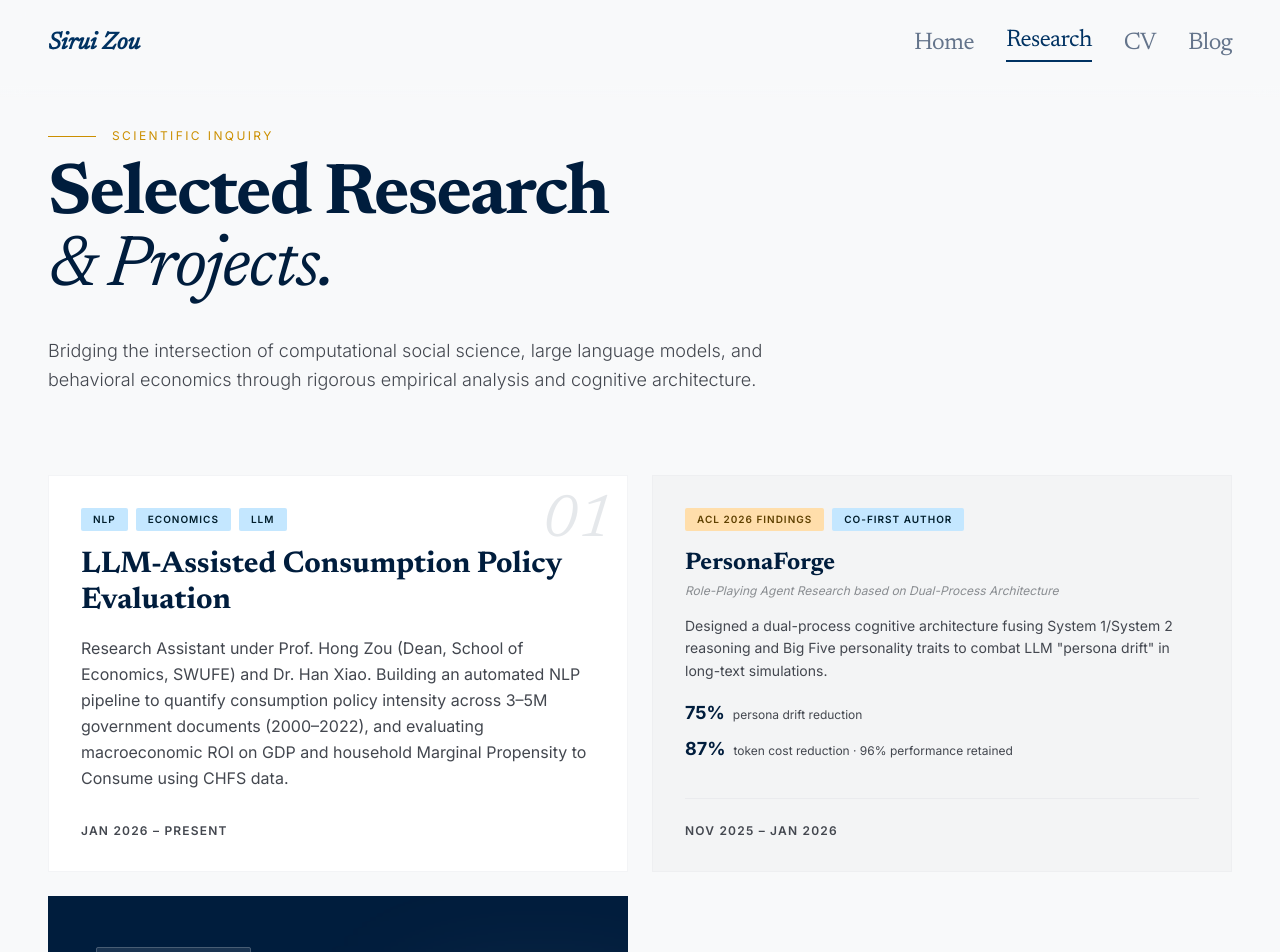
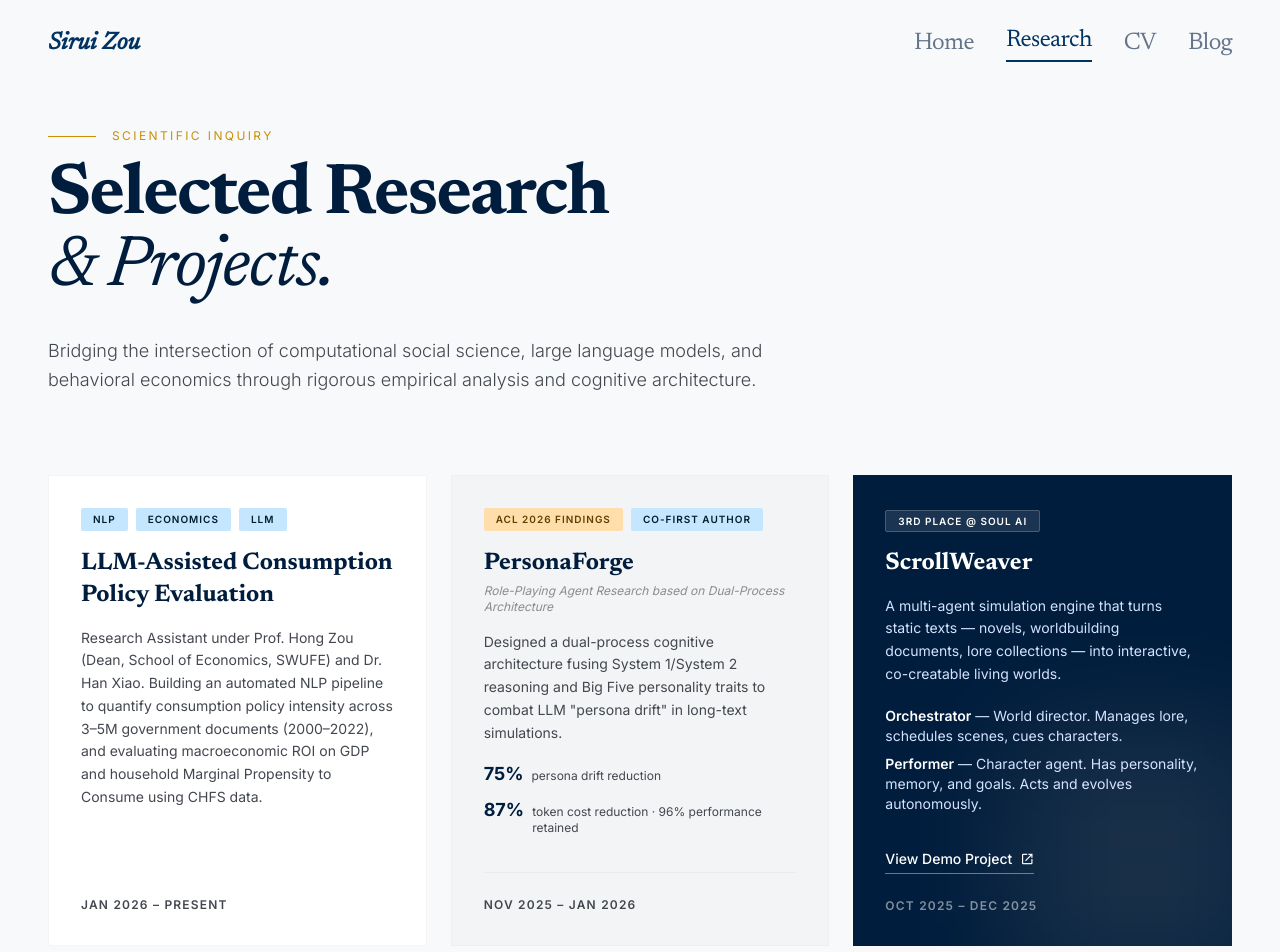
Before and after one commit to siruizou2005/siruizou2005.github.io, a React (Vite) app in the folder client/: page /research in a window 1280 px wide. Shown: the top 952 px of the page. Built offline with nearby package versions, Linux system fonts and the light colour scheme.

Commit message:
Optimize performance and improve Research page layout

```diff
--- a/client/index.html
+++ b/client/index.html
@@ -5,10 +5,29 @@
     <meta name="viewport" content="width=device-width, initial-scale=1.0" />
     <title>Sirui Zou: About</title>
     <meta name="description" content="Sirui Zou – UC Berkeley Visiting Scholar. Computational Social Science, LLM Agent Simulation, AI Alignment." />
+
+    <!-- Preconnect to Google Fonts origins -->
     <link rel="preconnect" href="https://fonts.googleapis.com" />
     <link rel="preconnect" href="https://fonts.gstatic.com" crossorigin />
-    <link href="https://fonts.googleapis.com/css2?family=Inter:wght@300;400;500;600;700&family=Newsreader:ital,opsz,wght@0,6..72,400;0,6..72,600;0,6..72,700;1,6..72,400&display=swap" rel="stylesheet" />
-    <link href="https://fonts.googleapis.com/css2?family=Material+Symbols+Outlined:wght,FILL@100..700,0..1&display=swap" rel="stylesheet" />
+
+    <!-- Preload hero avatar (LCP element) -->
+    <link rel="preload" as="image" href="/avatar.jpg" />
+
+    <!-- Non-blocking font loading: Inter + Newsreader -->
+    <link rel="preload" as="style"
+      href="https://fonts.googleapis.com/css2?family=Inter:wght@300;400;500;600;700&family=Newsreader:ital,opsz,wght@0,6..72,400;0,6..72,600;0,6..72,700;1,6..72,400&display=swap"
+      onload="this.onload=null;this.rel='stylesheet'" />
+    <noscript>
+      <link href="https://fonts.googleapis.com/css2?family=Inter:wght@300;400;500;600;700&family=Newsreader:ital,opsz,wght@0,6..72,400;0,6..72,600;0,6..72,700;1,6..72,400&display=swap" rel="stylesheet" />
+    </noscript>
+
+    <!-- Non-blocking font loading: Material Symbols -->
+    <link rel="preload" as="style"
+      href="https://fonts.googleapis.com/css2?family=Material+Symbols+Outlined:wght,FILL@100..700,0..1&display=swap"
+      onload="this.onload=null;this.rel='stylesheet'" />
+    <noscript>
+      <link href="https://fonts.googleapis.com/css2?family=Material+Symbols+Outlined:wght,FILL@100..700,0..1&display=swap" rel="stylesheet" />
+    </noscript>
   </head>
   <body>
     <div id="root"></div>
--- a/client/package.json
+++ b/client/package.json
@@ -2,6 +2,7 @@
   "name": "siruizou-client",
   "version": "1.0.0",
   "private": true,
+  "type": "module",
   "scripts": {
     "dev": "vite",
     "build": "tsc && vite build",
--- a/client/src/App.tsx
+++ b/client/src/App.tsx
@@ -1,15 +1,18 @@
+import { lazy, Suspense } from 'react';
 import { BrowserRouter, Routes, Route } from 'react-router-dom';
 import Layout from './components/Layout';
 import Home from './pages/Home';
-import Research from './pages/Research';
-import CV from './pages/CV';
-import Blog from './pages/Blog';
-import BlogPost from './pages/BlogPost';
-import Gallery from './pages/Gallery';
+
+const Research = lazy(() => import('./pages/Research'));
+const CV = lazy(() => import('./pages/CV'));
+const Blog = lazy(() => import('./pages/Blog'));
+const BlogPost = lazy(() => import('./pages/BlogPost'));
+const Gallery = lazy(() => import('./pages/Gallery'));
 
 export default function App() {
   return (
     <BrowserRouter>
+      <Suspense fallback={null}>
         <Routes>
           <Route path="/" element={<Layout />}>
             <Route index element={<Home />} />
@@ -20,6 +23,7 @@ export default function App() {
             <Route path="gallery" element={<Gallery />} />
           </Route>
         </Routes>
+      </Suspense>
     </BrowserRouter>
   );
 }
--- a/client/src/pages/Research.tsx
+++ b/client/src/pages/Research.tsx
@@ -22,17 +22,17 @@ export default function Research() {
       {/* Bento Grid */}
       <div className="grid grid-cols-1 md:grid-cols-12 gap-6">
         {/* Project 1: Consumption Policy */}
-        <div className="md:col-span-6 group relative flex flex-col overflow-hidden bg-surface-container-lowest border border-outline-variant/20 hover:border-primary/20 transition-all duration-500">
+        <div className="md:col-span-4 min-h-[320px] group relative flex flex-col overflow-hidden bg-surface-container-lowest border border-outline-variant/20 hover:border-primary/20 transition-all duration-500">
           <div className="p-8 flex flex-col flex-grow">
             <div className="flex flex-wrap gap-2 mb-4">
               <span className="tag-primary">NLP</span>
               <span className="tag-primary">Economics</span>
               <span className="tag-primary">LLM</span>
             </div>
-            <h3 className="font-headline text-3xl font-bold text-primary mb-4">
+            <h3 className="font-headline text-2xl font-bold text-primary mb-4 md:line-clamp-2">
               LLM-Assisted Consumption Policy Evaluation
             </h3>
-            <p className="text-on-surface-variant font-body mb-8 max-w-2xl leading-relaxed">
+            <p className="text-sm text-on-surface-variant font-body mb-8 leading-relaxed">
               Research Assistant under Prof. Hong Zou (Dean, School of Economics, SWUFE) and Dr. Han Xiao.
               Building an automated NLP pipeline to quantify consumption policy intensity across
               3–5M government documents (2000–2022), and evaluating macroeconomic ROI on GDP and
@@ -42,19 +42,16 @@ export default function Research() {
               Jan 2026 – Present
             </div>
           </div>
-          <div className="absolute top-4 right-4 text-primary/10 font-headline text-6xl italic select-none">
-            01
-          </div>
         </div>
 
         {/* Project 2: PersonaForge */}
-        <div className="md:col-span-6 group flex flex-col bg-surface-container-low border border-outline-variant/10 hover:bg-surface-container-lowest transition-all duration-500">
+        <div className="md:col-span-4 min-h-[320px] group flex flex-col bg-surface-container-low border border-outline-variant/10 hover:bg-surface-container-lowest transition-all duration-500">
           <div className="p-8 flex flex-col h-full">
             <div className="flex gap-2 mb-4">
               <span className="tag-accent">ACL 2026 Findings</span>
               <span className="tag-primary">Co-first Author</span>
             </div>
-            <h3 className="font-headline text-2xl font-bold text-primary mb-1">PersonaForge</h3>
+            <h3 className="font-headline text-2xl font-bold text-primary mb-1 md:line-clamp-2">PersonaForge</h3>
             <p className="text-xs text-on-surface-variant/60 italic mb-4">Role-Playing Agent Research based on Dual-Process Architecture</p>
             <p className="text-sm text-on-surface-variant leading-relaxed mb-4">
               Designed a dual-process cognitive architecture fusing System 1/System 2 reasoning and Big Five personality traits to combat LLM "persona drift" in long-text simulations.
@@ -76,27 +73,39 @@ export default function Research() {
         </div>
 
         {/* Project 3: ScrollWeaver */}
-        <div className="md:col-span-6 group bg-primary p-8 md:p-12 text-on-primary relative overflow-hidden">
+        <div className="md:col-span-4 min-h-[320px] group bg-primary p-8 text-on-primary relative overflow-hidden">
           <div className="relative z-10">
             <div className="mb-4">
               <span className="px-3 py-1 bg-white/10 text-white text-[10px] uppercase tracking-widest font-semibold border border-white/20 rounded-sm">
                 3rd Place @ Soul AI
               </span>
             </div>
-            <h3 className="font-headline text-3xl font-bold mb-4">ScrollWeaver</h3>
-            <p className="text-primary-fixed leading-relaxed mb-8 max-w-md">
-              Multi-agent social simulation environment that mimics complex human-digital
-              interactions. Awarded 3rd place in the Soul AI Agent competition.
+            <h3 className="font-headline text-2xl font-bold mb-4 md:line-clamp-2">ScrollWeaver</h3>
+            <p className="text-sm text-primary-fixed leading-relaxed mb-5">
+              A multi-agent simulation engine that turns static texts — novels, worldbuilding documents, lore collections — into interactive, co-creatable living worlds.
             </p>
+            <div className="flex flex-col gap-2 mb-8">
+              <div className="text-sm text-primary-fixed/90">
+                <span className="font-semibold text-white">Orchestrator</span>
+                <span className="text-primary-fixed"> — World director. Manages lore, schedules scenes, cues characters.</span>
+              </div>
+              <div className="text-sm text-primary-fixed/90">
+                <span className="font-semibold text-white">Performer</span>
+                <span className="text-primary-fixed"> — Character agent. Has personality, memory, and goals. Acts and evolves autonomously.</span>
+              </div>
+            </div>
             <a
               href="https://github.com/siruizou2005/ScrollWeaver"
               target="_blank"
               rel="noopener noreferrer"
-              className="inline-flex items-center gap-2 pb-1 border-b border-white/40 hover:border-white transition-colors text-sm font-medium"
+              className="inline-flex items-center gap-2 pb-1 border-b border-white/40 hover:border-white transition-colors text-sm font-medium mb-6"
             >
               View Demo Project
               <span className="material-symbols-outlined text-sm">open_in_new</span>
             </a>
+            <div className="text-xs uppercase tracking-widest text-white/50 font-semibold">
+              Oct 2025 – Dec 2025
+            </div>
           </div>
           <div className="absolute -bottom-10 -right-10 w-64 h-64 bg-tertiary-fixed/10 rounded-full blur-3xl" />
         </div>
```
Also changed, not shown: client/public/avatar.jpg. Lines whose indentation alone changed are shown as unchanged.
